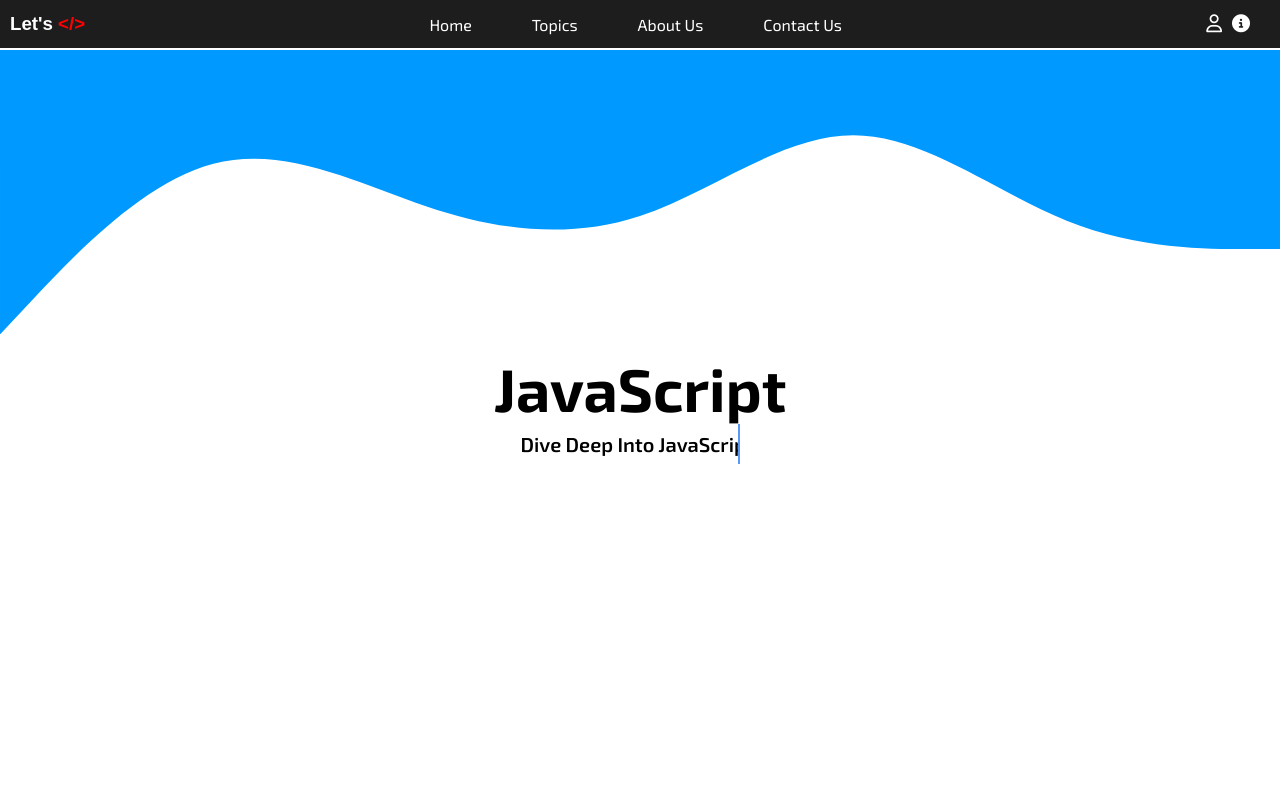
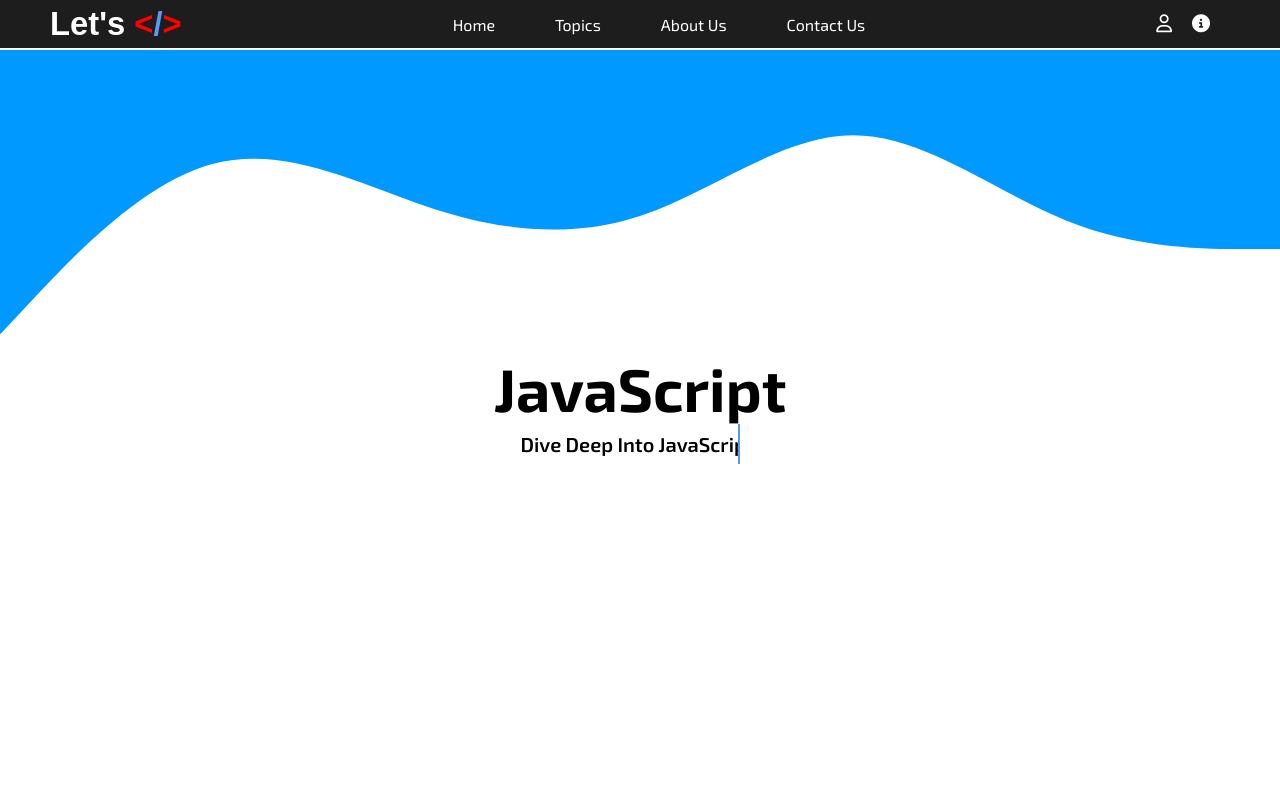
Before and after one commit to Ram-cpu-coder/JavaScript-, a plain HTML site: page index.html in a window 1280 px wide. Drawn offline with Linux system fonts and the light colour scheme; a web font is replaced by a local one.

Commit message:
topics page nav

```diff
--- a/common.css
+++ b/common.css
@@ -44,13 +44,16 @@ body{
     width: 100%;
     height: 100%;
 
-    padding: 0 10px;
+    padding: 0 50px;
 }
 .logo{
     display: flex;
+
+    /* border: 2px solid yellowgreen; */
 }
 .logo a{
     text-decoration: none;
+    font-size: 28px;
     color: white;
     display: flex;
     gap: 10px;
@@ -64,9 +67,16 @@ body{
 #highlight{
     color: red;
 }
+#second-highlight{
+    color: #5a98f7;;
+}
 .top-nav{
     /* margin-top: 20px; */
-
+    /* border: 2px solid yellowgreen; */
+   display: flex;
+   justify-content: space-around;
+   align-items: center;
+   gap: 20px;
 }
 
 .icon-nav{
@@ -85,6 +95,11 @@ body{
 .top-nav li{
     list-style: none;
     padding: 0 20px;
+    transition: transform 0.2s ease-in-out;
+}
+
+.nav-ul>li:hover{
+    transform: scale(1.2);
 
 }
 .nav-ul>li>a{
@@ -93,10 +108,34 @@ body{
     position: relative;
 
     font-family: "Exo 2", sans-serif;
-
+    transition:  0.2s ease-in-out;
+}
+.nav-ul>li>a:hover{
+    color: #5a98f7;
 }
 .nav-ul>li>a:active{
     color: rgb(116, 113, 113);
+}
+
+.top-nav li a::after{
+    content: '';
+    height: 2px;
+    width: 100%;
+
+    position: absolute;
+    top: 20px;
+    left: 0;
+
+    background:red;
+
+    transform-origin: right;
+    transform: scaleX(0);
+    transition: transform 0.2s ease-in-out;
+}
+
+.top-nav li a:hover::after{
+    transform: scaleX(1);
+    transform-origin: left;
 }
 .nav-link>i{
     transition: transform 0.2s ease-in-out;
@@ -122,7 +161,8 @@ body{
     /* border: 2px solid red; */
     display: flex;
     flex-direction: row;
-    gap: 10px;
+    justify-content: space-between;
+    gap: 20px;
     padding: 20px;
 }
 .bottom-nav a{
--- a/index.html
+++ b/index.html
@@ -25,7 +25,7 @@
             <nav class="navbar">
                 <div class="logo">
                     <a href="#">
-                        <h1 id="logo-txt">Let's <span id="highlight">&lt;/&gt; </span></h1>
+                        <h1 id="logo-txt">Let's <span id="highlight">&lt;<span id="second-highlight">/</span>&gt; </span></h1>
 
                     </a>
                 </div>
```
Also changed, not shown: topics.html (+3 -2 lines).
